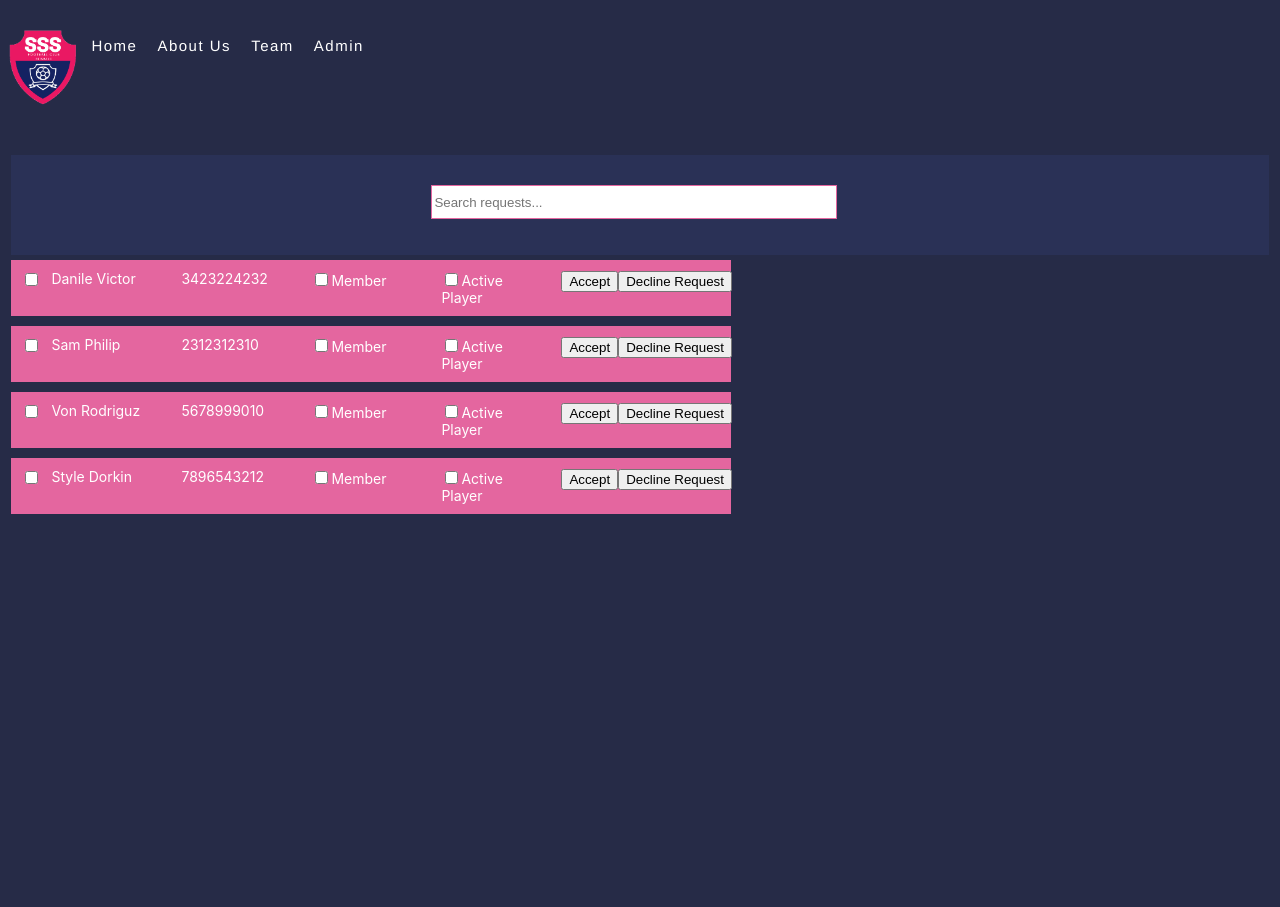
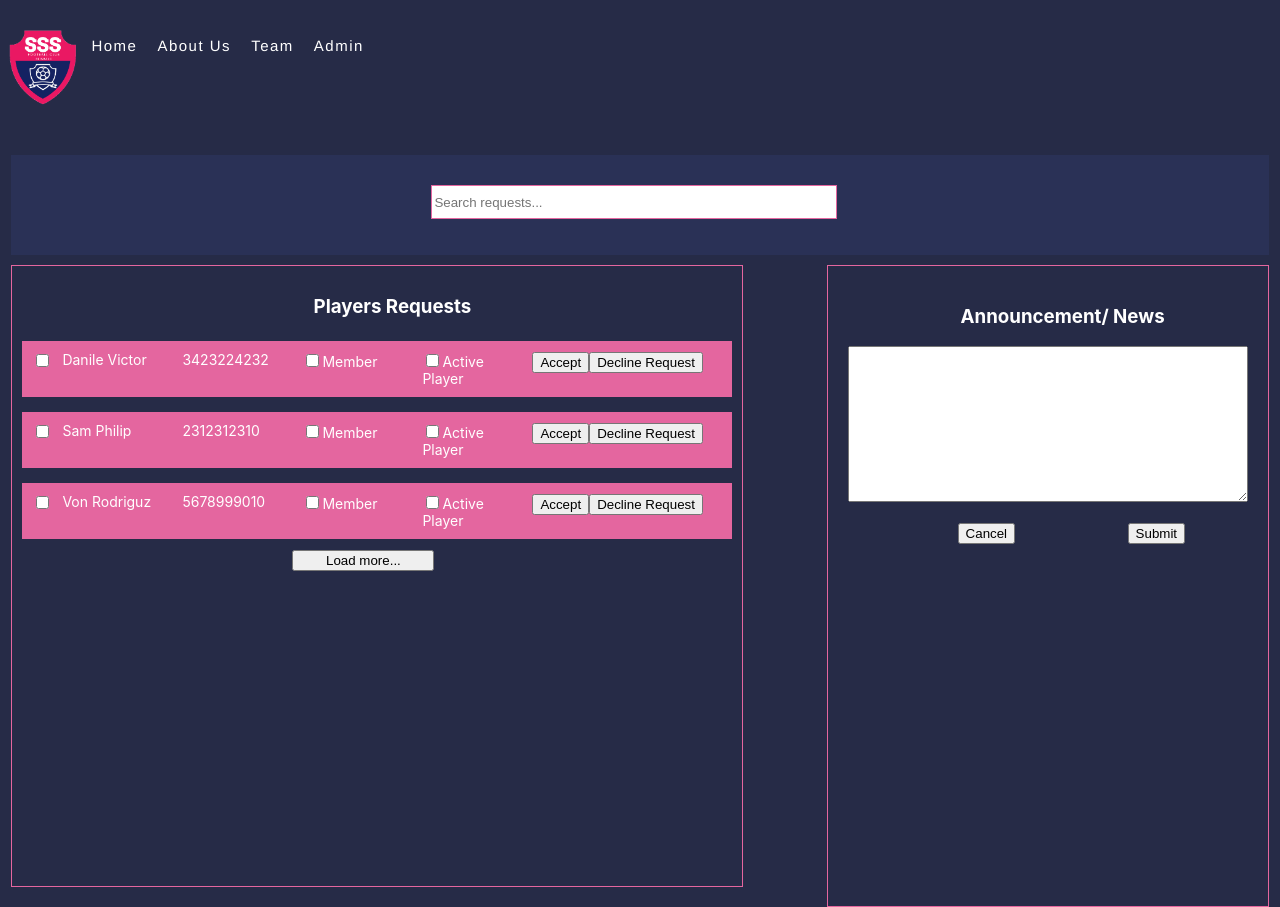
Before and after one commit to scrumvisualize/sss, a React (Create React App) app: page /admin in a window 1280 px wide. Shown: the top 907 px of the page. Before the commit the page ends 800 px from the top, so only its background shows below. Built offline with nearby package versions, Linux system fonts and the light colour scheme.

Commit message:
Added code on searchbox, news and loadrequests

```diff
--- a/src/components/admin/searchBox.js
+++ b/src/components/admin/searchBox.js
@@ -5,22 +5,50 @@ const data = [
     {
     "id" : 1,
     "name" : "Danile Victor",
-    "mobile": "3423224232"
+    "mobile": "3423224232",
+     processRequest: "Accept"
     },
     {
         "id" : 2,
         "name" : "Sam Philip",
-        "mobile": "2312312310"
+        "mobile": "2312312310",
+        processRequest: "Accept"
     },
     {
         "id" : 3,
         "name" : "Von Rodriguz",
-        "mobile": "5678999010"
+        "mobile": "5678999010",
+        processRequest: "Accept"
     },
     {
         "id" : 4,
         "name" : "Style Dorkin",
-        "mobile": "7896543212"
+        "mobile": "7896543212",
+        processRequest: "Accept"
+    },
+    {
+        "id" : 5,
+        "name" : "Rad",
+        "mobile": "9430001212",
+        processRequest: "Accept"
+    },
+    {
+        "id" : 6,
+        "name" : "Mat",
+        "mobile": "459943212",
+        processRequest: "Accept"
+    },
+    {
+        "id" : 7,
+        "name" : "Gow",
+        "mobile": "7559943202",
+        processRequest: "Accept"
+    },
+    {
+        "id" : 8,
+        "name" : "Tan",
+        "mobile": "5671234001",
+        processRequest: "Accept"
     }
 ]
 
@@ -29,6 +57,7 @@ const SearchBox = () => {
     const [requestList, setRequestList] = useState([]);
     const [searchResults, setSearchResults] = useState([]);
     const [processRequest, setProcessRequest] = useState("Accept");
+    const [loadRequests, setLoadRequests] = useState(3);
 
     const handleChange = (e) =>{
         setSearchTerm(e.target.value);
@@ -48,27 +77,52 @@ const SearchBox = () => {
         setSearchResults(results);
       }, [searchTerm, requestList]);
 
+      /* Loop through the requestList and check if item.id === e, then set to Save and return item */
+
       const processRequestData = (e) => {
-        const text = "Save";
-        setProcessRequest(text, e.target.id);
+        setRequestList(
+            requestList.map((item) => {
+                if (item.id === e) {
+                  item.processRequest = "Save";
+                }
+               return item;
+            })
+         );
       };
+
+      const declinePlayerRequest = (e) =>{
+        setRequestList(
+            requestList.map((item) => {
+                console.log(item.id);
+                if (item.id === e) {
+                    console.log("Which player::"+item.id);
+                  }
+                 return item;
+            })
+        );
+      }
+
+      const showMoreRequests = () => {
+        setLoadRequests((preValue) => preValue + 2);
+    }
 
     return (
         <div className="wrapper">
             <section className="searchMainBox">
                 <div className="row">
                     <label className='playerfield'>
-                        {/* <h3>Search Player Request</h3> */}
                         <div className="searchBox">
                             <input type="text" name="search" onChange={handleChange} placeholder='Search requests...'></input>
                         </div>
                     </label>
                 </div>
             </section>
+            <section class="col1">
+             <h3>Players Requests</h3>
+            {
+                        searchResults.slice(0, loadRequests).map(({id, name, mobile, processRequest }) => (
 
-            <section className="requestarea list">
-                {
-                        searchResults.map(({id, name, mobile}) => (
+                        <div className='row'>
                             <div className="playerRow">
                                 <label key={id}>
                                     <div className="row">
@@ -90,16 +144,40 @@ const SearchBox = () => {
                                             <label>Active Player</label>
                                         </div>
                                         <div className="btnStyle4">
-                                        <button type="button" onClick={ (e) => processRequestData(e)}>{processRequest}</button>
+                                            <button type="button" onClick={ (e) => processRequestData(id)}>{processRequest}</button>
                                         </div>
                                         <div className="btnStyle4">
-                                        <input type="button" value="Decline Request"></input>
+                                            <input type="button" onClick={(e) => declinePlayerRequest(id)} value="Decline Request"></input>
                                         </div>
                                     </div>
                                 </label>
                             </div>
+
+                        </div>
+
                    ))}
+                   <div className="loadReqts">
+                        <button onClick={() => {
+                            showMoreRequests()
+                        }}>Load more...</button>
+                   </div>
             </section>
+            <section className="col2">
+            <h3>Announcement/ News</h3>
+                <div className='newsSection'>
+                    <div className='row'>
+                        <textarea>
+                        </textarea>
+                    </div>
+                    <section className="col3">
+                    <button name="cancel">Cancel</button>
+                    </section>
+                    <section className="col4">
+                    <button name="submit">Submit</button>
+                    </section>
+                </div>
+            </section>
+
         </div>
     )
 }
--- a/src/css/searchbox.css
+++ b/src/css/searchbox.css
@@ -23,13 +23,9 @@
         border: solid 0.1px #e4669f !important;
     }
 
-    .requestarea{
-        width:50% !important;
-    }
-
     .playerRow{
      display: flex;
-     width: 700px;
+     width: 710px;
      padding: 10px;
      margin: 5px 0px 10px 0px;
      justify-content: space-between;
@@ -38,9 +34,52 @@
     .plyName, .plyMobile, .checkStyle2, .checkStyle3, .checkStyle4 {
         float: right;
         width: 100px !important;
-        margin: 0px 20px 0px 10px;
+        margin: 0px 10px 0px 10px;
         font-size: 14px;
         color:#fff;
+    }
+    .col1 {
+        width: 710px;
+        height: 600px;
+        border: solid 0.1px #e4669f !important;
+        padding: 10px;
+        margin: 10px 0px 10px 0px;
+        float: left;
+      }
+      .col2 {
+        width: 400px;
+        height: 600px;
+        border: solid 0.1px #e4669f !important;
+        padding: 20px;
+        margin: 10px 0px 10px 0px;
+        float: right;
+      }
+      .col1 h3, .col2 h3{
+        text-align: center;
+        color: #fff;
+    }
+    .newsSection textarea{
+        width: 450px !important;
+        height:150px !important;
+        margin: 0 auto;
+      }
+      .col3 {
+        width: 50px;
+        height: 30px;
+        padding: 10px;
+        margin: 10px 0px 10px 100px;
+        float: left;
+      }
+      .col4 {
+        width: 50px;
+        height: 30px;
+        padding: 10px;
+        margin: 10px 50px 10px 100px;
+        float: left;
+      }
+      .col1 .loadReqts button{
+        width: 20%;
+        margin-left: 270px;
       }
 }
 
@@ -58,7 +97,7 @@
 
     .searchBox{
         height: 60px;
-        margin : 30px 0px 0px 270px;
+        margin : 30px 0px 0px 300px;
     }
     .searchBox input{
         width: 400px;
@@ -66,25 +105,66 @@
         margin : 0px 0px 0px 200px;
         border: solid 0.1px #e4669f !important;
     }
-
-}
-
-
-.requestarea{
-    width:50%;
-}
-
     .playerRow{
- display: flex;
+        width: 710px;
         padding: 10px;
+        float:left;
         margin: 5px 0px 10px 0px;
         justify-content: space-between;
         background-color: #e4669f;
+        border: solid 1px #767985;
        }
-.plyName, .plyMobile, .checkStyle2, .checkStyle3, .checkStyle4 {
+
+       .col1 {
+        width: 710px;
+        height: 600px;
+        border: solid 0.1px #e4669f !important;
+        padding: 10px;
+        margin: 10px 0px 10px 0px;
+        float: left;
+      }
+      .col2 {
+        width: 500px;
+        height: 600px;
+        border: solid 0.1px #e4669f !important;
+        padding: 10px;
+        margin: 10px 0px 10px 0px;
         float: right;
+      }
+      .col1 h3, .col2 h3{
+          text-align: center;
+          color: #fff;
+      }
+      .newsSection textarea{
+        width: 450px !important;
+        height:150px !important;
+        margin: 0 auto;
+        font-size: 18px;
+        font-family: gotham,Helvetica,Arial,sans-serif;
+      }
+      .newsSection button{
           width: 100px;
-    margin: 0px 20px 0px 10px;
-    font-size: 14px;
-    color:#fff;
+          padding: 5px;
+          margin: 5px 10px 0px 10px !important;
+
       }
+      .col3 {
+        width: 50px;
+        height: 30px;
+        padding: 10px;
+        margin: 10px 0px 10px 100px;
+        float: left;
+      }
+      .col4 {
+        width: 50px;
+        height: 30px;
+        padding: 10px;
+        margin: 10px 50px 10px 100px;
+        float: left;
+      }
+      .col1 .loadReqts button{
+        width: 20%;
+        margin-left: 270px;
+      }
+
+}
--- a/src/css/topsection.css
+++ b/src/css/topsection.css
@@ -9,14 +9,14 @@
 }
 .topmain{
     flex:1;
-    height:160px;
+    height:190px;
     margin-bottom: 10px;
 }
 
 .topmain img {
     float : right;
     width : 250px;
-    margin-top: 60px;
+    margin-top: 82px;
 }
 .columns {
 	display: flex;
```
Lines whose indentation alone changed are shown as unchanged.
